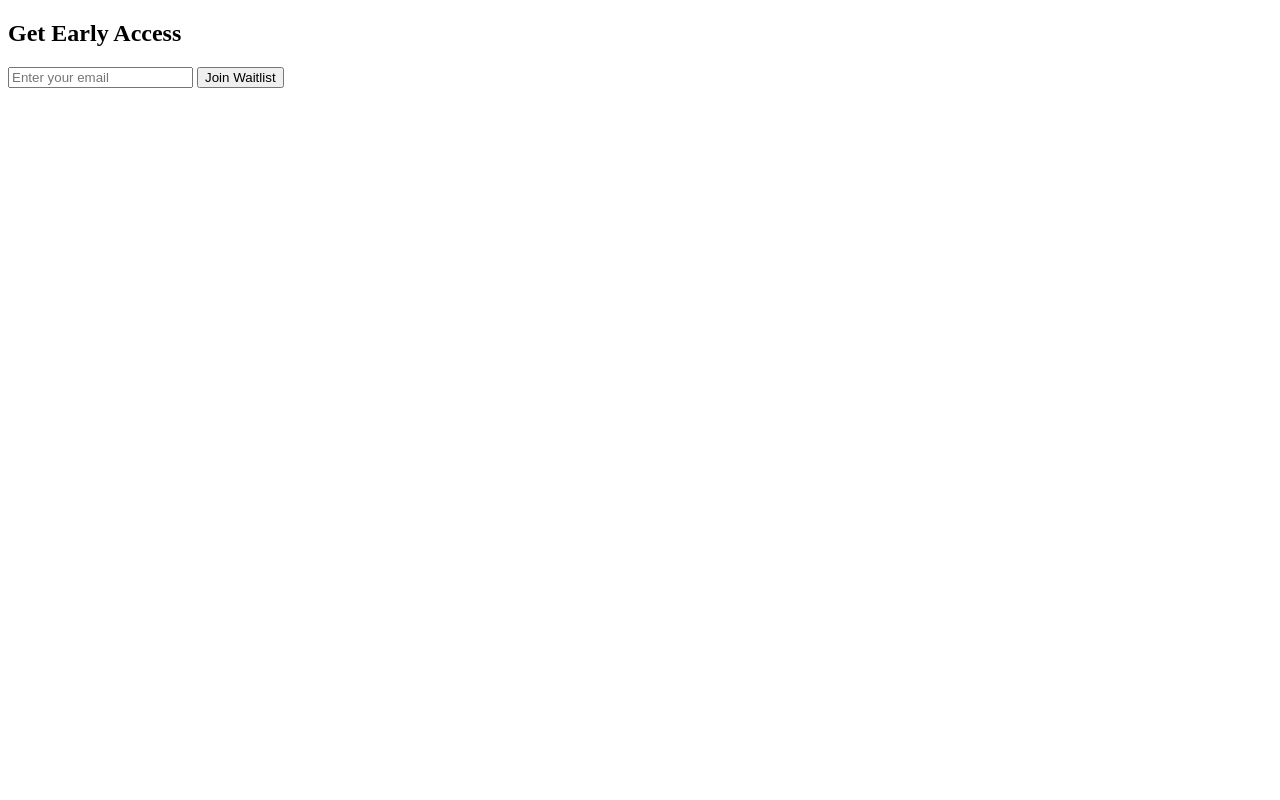
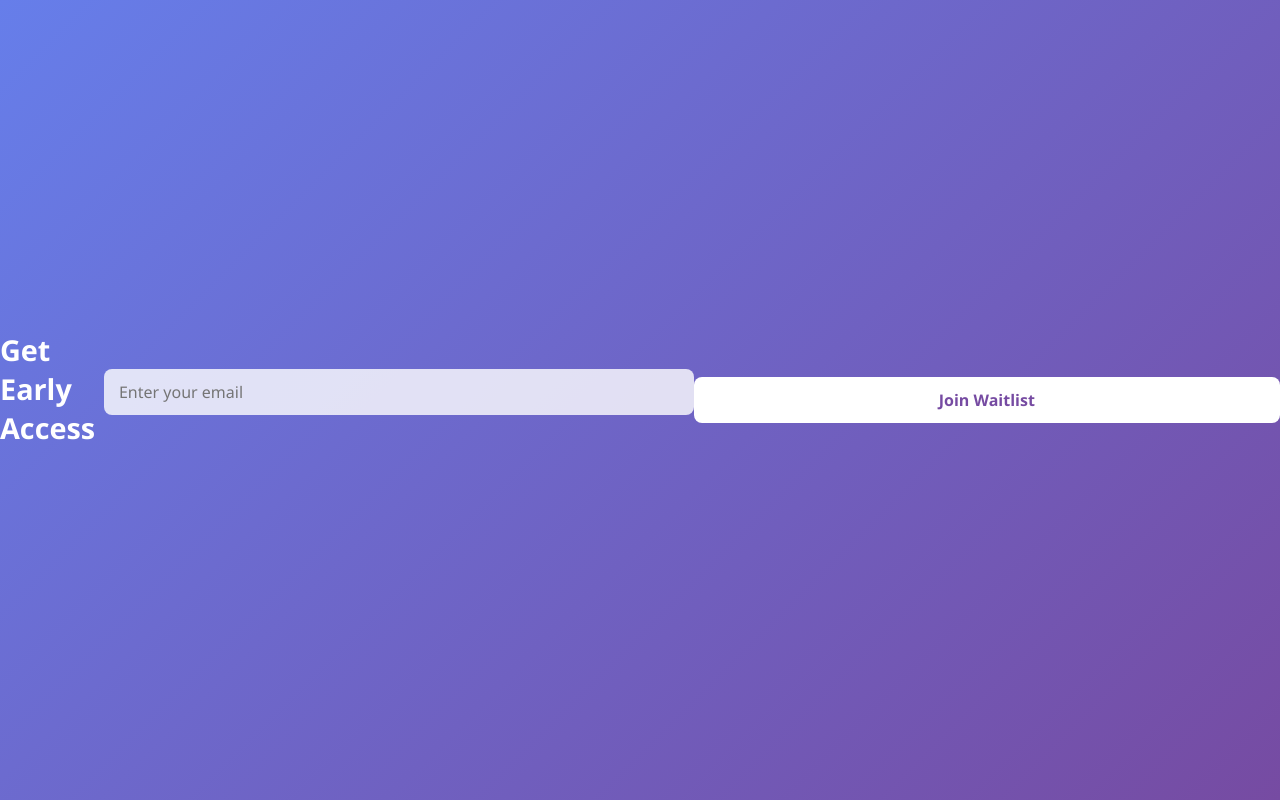
Before and after one commit to Md-Tharik/Mail-list, a plain HTML site: page index.html in a window 1280 px wide. Drawn offline with Linux system fonts and the light colour scheme.

Commit message:
Enhance index.html with styles and layout
Added styles for a glassmorphism card effect and improved layout.

```diff
--- a/index.html
+++ b/index.html
@@ -1,6 +1,90 @@
 <!DOCTYPE html>
 <html>
-<head><title>Join Closed Testing</title></head>
+<head><title>Join Closed Testing</title>
+<style>
+    * {
+        box-sizing: border-box;
+        margin: 0;
+        padding: 0;
+        font-family: 'Segoe UI', Tahoma, Geneva, Verdana, sans-serif;
+    }
+
+    body {
+        display: flex;
+        justify-content: center;
+        align-items: center;
+        height: 100vh;
+        /* A subtle gradient background */
+        background: linear-gradient(135deg, #667eea 0%, #764ba2 100%);
+        color: #333;
+    }
+
+    /* Glassmorphism Card Effect */
+    .container {
+        background: rgba(255, 255, 255, 0.15);
+        backdrop-filter: blur(10px);
+        -webkit-backdrop-filter: blur(10px);
+        border: 1px solid rgba(255, 255, 255, 0.3);
+        padding: 2.5rem;
+        border-radius: 16px;
+        box-shadow: 0 8px 32px rgba(0, 0, 0, 0.1);
+        text-align: center;
+        width: 100%;
+        max-width: 400px;
+    }
+
+    h2 {
+        color: #fff;
+        margin-bottom: 1.5rem;
+        font-size: 1.8rem;
+    }
+
+    input[type="email"] {
+        width: 100%;
+        padding: 12px 15px;
+        margin-bottom: 1rem;
+        border: none;
+        border-radius: 8px;
+        background: rgba(255, 255, 255, 0.8);
+        font-size: 1rem;
+        outline: none;
+        transition: box-shadow 0.3s ease;
+    }
+
+    input[type="email"]:focus {
+        box-shadow: 0 0 0 3px rgba(255, 255, 255, 0.5);
+    }
+
+    button {
+        width: 100%;
+        padding: 12px;
+        border: none;
+        border-radius: 8px;
+        background: #fff;
+        color: #764ba2;
+        font-size: 1rem;
+        font-weight: bold;
+        cursor: pointer;
+        transition: background 0.3s ease, transform 0.1s ease;
+    }
+
+    button:hover {
+        background: #f0f0f0;
+    }
+
+    button:active {
+        transform: scale(0.98);
+    }
+
+    #status {
+        margin-top: 1rem;
+        color: #e0f7fa;
+        font-weight: 500;
+        min-height: 20px;
+    }
+</style>
+
+</head>
 <body>
     <h2>Get Early Access</h2>
     <input type="email" id="email" placeholder="Enter your email" required>
```
